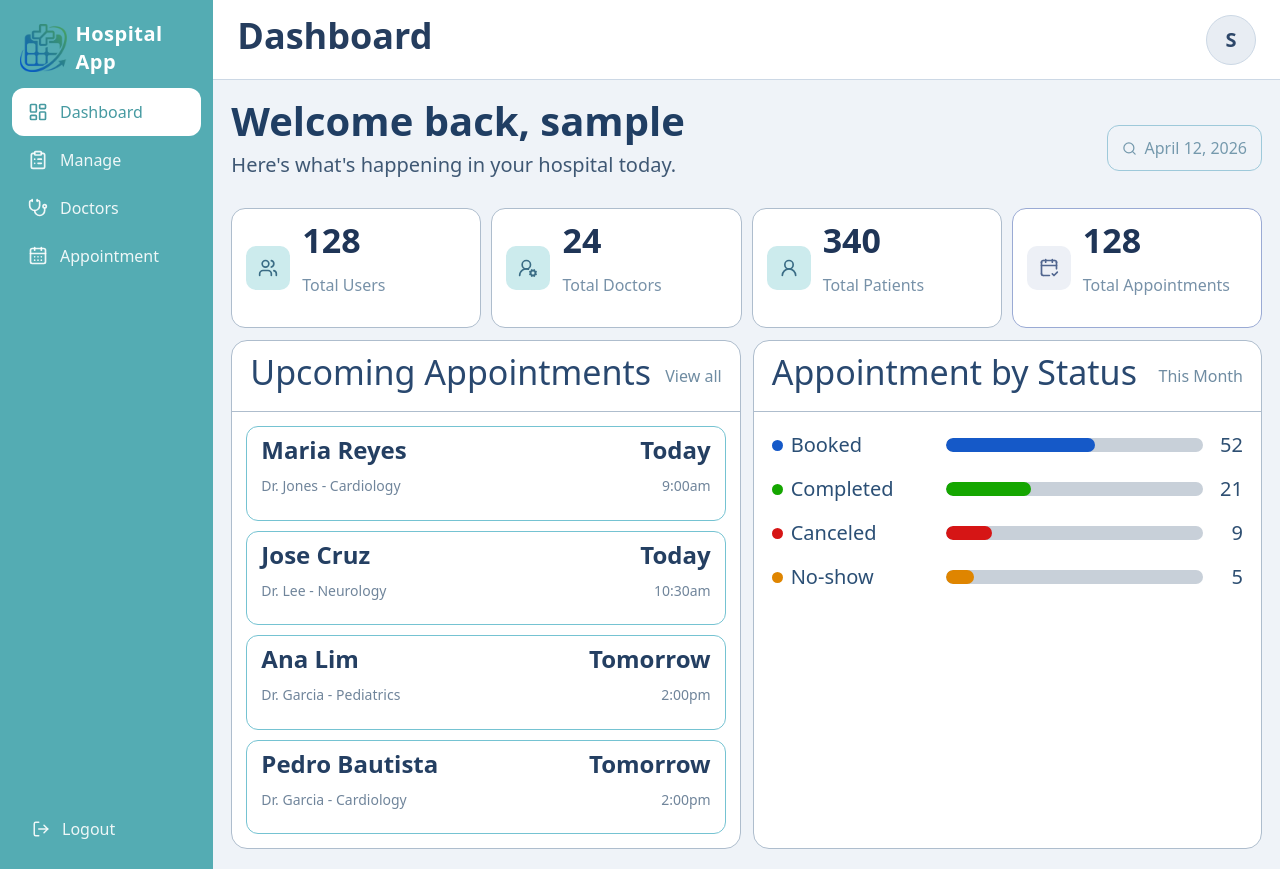
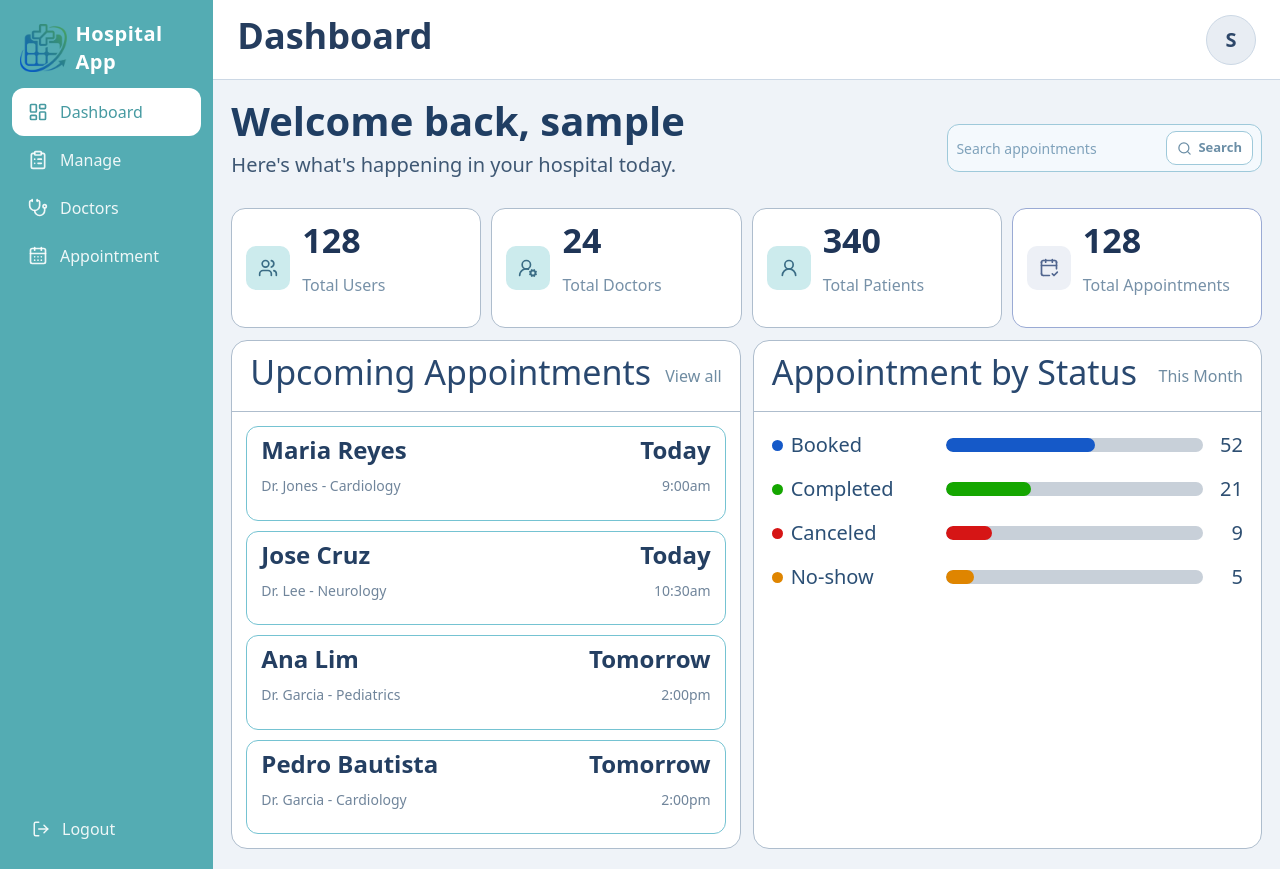
Before and after one commit to aeihrt/hospital-app, a React (Vite) app in the folder hospital-app/: page /dashboard in a window 1280 px wide. Built offline with nearby package versions, Linux system fonts and the light colour scheme; no server answers; sample sign-in values are in the browser's storage.

Commit message:
feat: add search functionality to dashboard and create new pages for doctors and manage

```diff
--- a/hospital-app/src/pages/Dashboard.jsx
+++ b/hospital-app/src/pages/Dashboard.jsx
@@ -24,6 +24,7 @@ function Dashboard() {
 	const [userRole, setUserRole] = useState('');
 	const [loading, setLoading] = useState(true);
 	const [isSidebarOpen, setIsSidebarOpen] = useState(false);
+	const [searchTerm, setSearchTerm] = useState('');
 
 	const mappedRole = useMemo(() => {
 		const roles = {
@@ -51,6 +52,21 @@ function Dashboard() {
 		{ label: 'Canceled', count: 9, width: '18%', className: 'dashboard-status-canceled' },
 		{ label: 'No-show', count: 5, width: '11%', className: 'dashboard-status-noshow' },
 	];
+
+	const filteredUpcomingAppointments = useMemo(() => {
+		const normalizedSearch = searchTerm.trim().toLowerCase();
+
+		if (!normalizedSearch) {
+			return upcomingAppointments;
+		}
+
+		return upcomingAppointments.filter((appointment) => {
+			const searchableText = `${appointment.patient} ${appointment.doctor} ${appointment.department} ${appointment.day} ${appointment.time}`
+				.toLowerCase();
+
+			return searchableText.includes(normalizedSearch);
+		});
+	}, [searchTerm, upcomingAppointments]);
 
 	useEffect(() => {
 		loadUserData();
@@ -80,15 +96,9 @@ function Dashboard() {
 		navigate('/login');
 	};
 
-	const formattedDate = useMemo(
-		() =>
-			new Date().toLocaleDateString('en-US', {
-				month: 'long',
-				day: 'numeric',
-				year: 'numeric',
-			}),
-		[]
-	);
+	const handleSearchSubmit = (event) => {
+		event.preventDefault();
+	};
 
 	if (loading) {
 		return (
@@ -157,10 +167,19 @@ function Dashboard() {
 							<h2 className="dashboard-welcome">Welcome back, {userName || 'Juan'}</h2>
 							<p className="dashboard-subtitle">Here's what's happening in your hospital today.</p>
 						</div>
-						<div className="dashboard-date-chip">
-							<Search size={15} />
-							<span>{formattedDate}</span>
-						</div>
+						<form className="dashboard-date-search" onSubmit={handleSearchSubmit}>
+							<input
+								type="search"
+								className="dashboard-date-search-input"
+								placeholder="Search appointments"
+								value={searchTerm}
+								onChange={(event) => setSearchTerm(event.target.value)}
+							/>
+							<button type="submit" className="dashboard-date-search-btn" aria-label="Search appointments">
+								<Search size={15} />
+								<span>Search</span>
+							</button>
+						</form>
 					</section>
 
 					<section className="dashboard-stats-grid">
@@ -189,7 +208,7 @@ function Dashboard() {
 								<button type="button">View all</button>
 							</div>
 							<div className="dashboard-appointments-list">
-								{upcomingAppointments.map((appointment) => (
+								{filteredUpcomingAppointments.map((appointment) => (
 									<div key={`${appointment.patient}-${appointment.time}`} className="dashboard-appointment-item">
 										<div>
 											<p className="dashboard-appointment-name">{appointment.patient}</p>
@@ -201,6 +220,9 @@ function Dashboard() {
 										</div>
 									</div>
 								))}
+								{filteredUpcomingAppointments.length === 0 && (
+									<p className="dashboard-empty-state">No appointments match your search.</p>
+								)}
 							</div>
 						</article>
 
--- a/hospital-app/src/styles/pages/Dashboard.css
+++ b/hospital-app/src/styles/pages/Dashboard.css
@@ -187,16 +187,45 @@
 	color: #3f5874;
 }
 
-.dashboard-date-chip {
+.dashboard-date-search {
 	width: fit-content;
 	display: inline-flex;
 	align-items: center;
 	gap: 8px;
-	padding: 10px 14px;
+	padding: 6px 8px;
 	border-radius: 12px;
 	border: 1px solid #9ec9da;
-	color: #7599ad;
+	background: #f4f9fd;
+}
+
+.dashboard-date-search-input {
+	min-width: 180px;
+	border: 0;
 	background: transparent;
+	color: #496987;
+	font-size: 14px;
+	outline: none;
+}
+
+.dashboard-date-search-input::placeholder {
+	color: #7fa2bb;
+}
+
+.dashboard-date-search-btn {
+	display: inline-flex;
+	align-items: center;
+	gap: 6px;
+	padding: 6px 10px;
+	border-radius: 10px;
+	border: 1px solid #9ec9da;
+	background: #ffffff;
+	color: #6b8ea6;
+	font-size: 13px;
+	font-weight: 600;
+}
+
+.dashboard-date-search-btn:hover {
+	background: #edf5fb;
 }
 
 .dashboard-stats-grid {
@@ -288,6 +317,15 @@
 	padding: 14px;
 	display: grid;
 	gap: 10px;
+}
+
+.dashboard-empty-state {
+	padding: 14px;
+	border: 1px dashed #9ec9da;
+	border-radius: 10px;
+	font-size: 14px;
+	color: #70859b;
+	text-align: center;
 }
 
 .dashboard-appointment-item {
```
Also changed, not shown: hospital-app/src/pages/Doctors.jsx (added), hospital-app/src/pages/Manage.jsx (added), hospital-app/src/styles/pages/Doctors.css (added), hospital-app/src/styles/pages/Manage.css (added).
